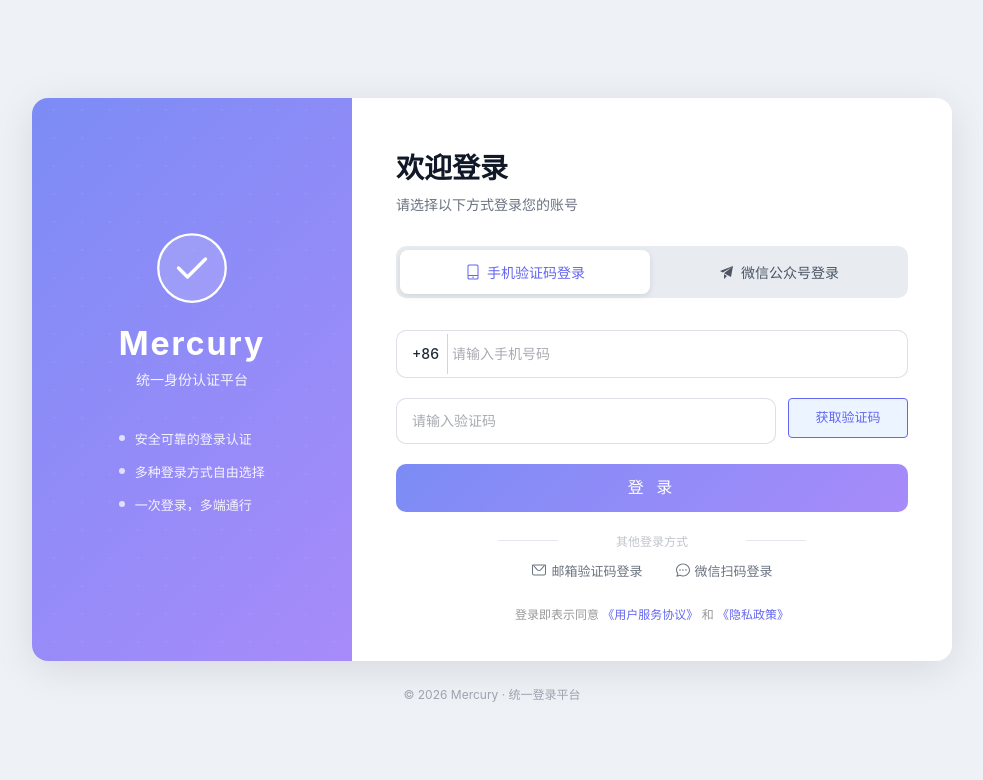
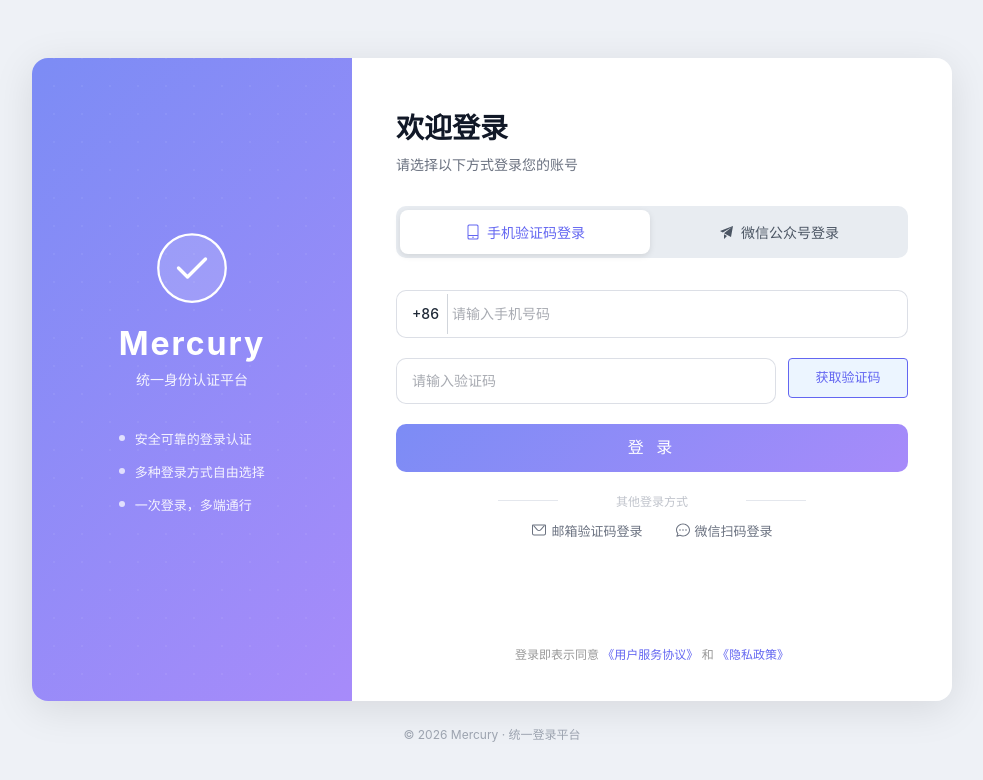
Before and after one commit to ladlag/mercury-login, a Vue app: page / in a window 1280 px wide. Shown: the top 780 px of the page, without its empty margins (148-1131 px from the left). Built offline with nearby package versions, Linux system fonts and the light colour scheme; no server answers.

Commit message:
Fix login card height consistency across all tabs
Co-authored-by: ladlag <30717288+ladlag@users.noreply.github.com>

```diff
--- a/src/components/LoginPage.vue
+++ b/src/components/LoginPage.vue
@@ -1211,7 +1211,7 @@ const showPrivacy = ref(false)
 
 /* Form */
 .login-form {
-  min-height: 200px;
+  min-height: 330px;
 }
 
 .code-input-group {
```
